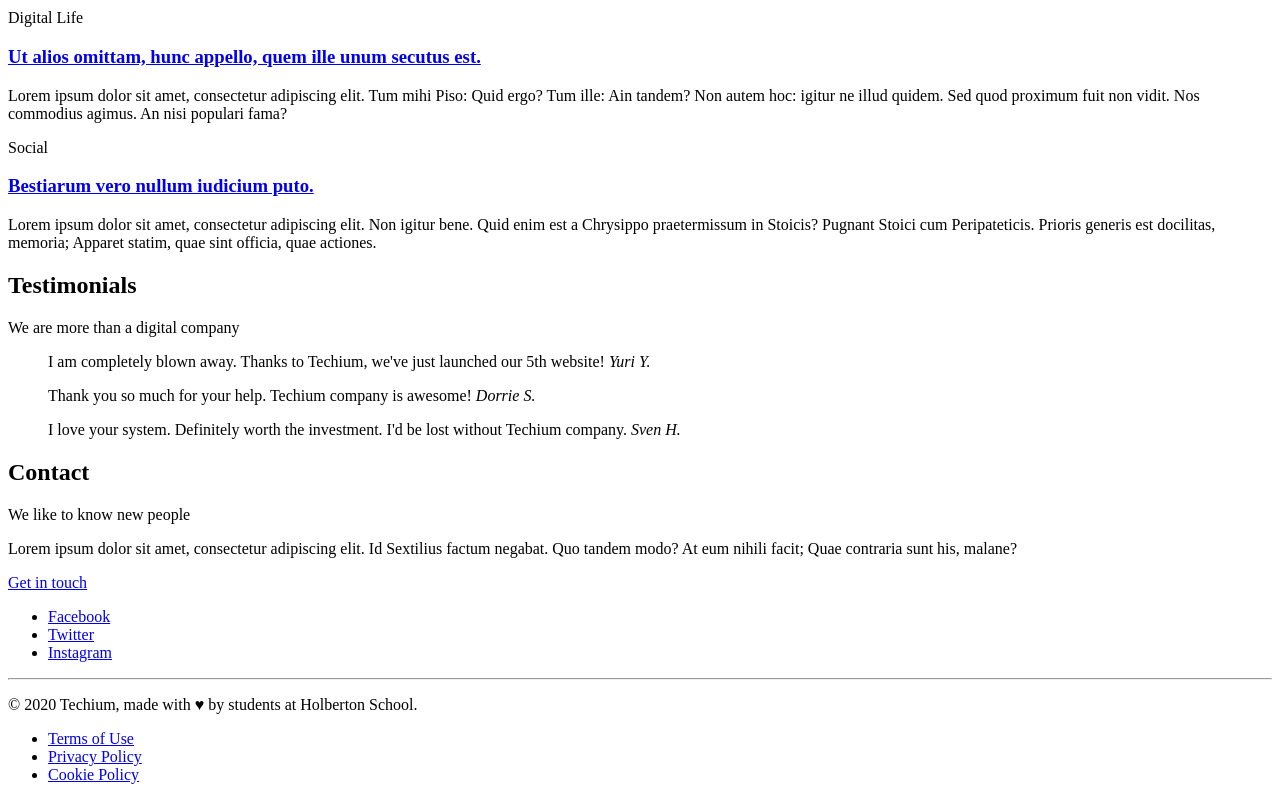
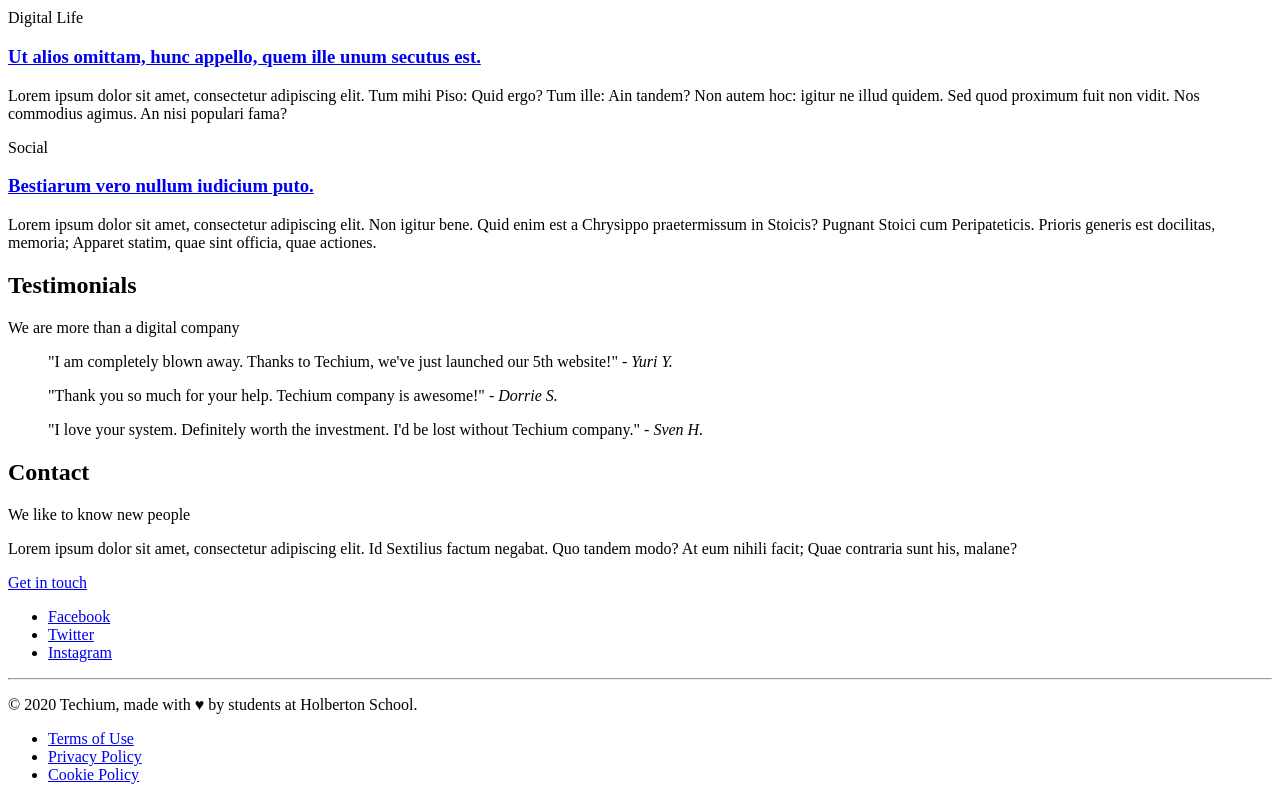
Before and after one commit to Solowise130/alx-frontend, a plain HTML site: page 0x00-html_advanced/29-index.html in a window 1280 px wide. Shown: the part 1423-2223 px from the top of the page. Drawn offline with Linux system fonts and the light colour scheme.

Commit message:
29. Client quotes

```diff
--- a/0x00-html_advanced/29-index.html
+++ b/0x00-html_advanced/29-index.html
@@ -158,28 +158,26 @@
                 <div>
                         <article>
                           <blockquote>
-                            <p>
-                                I am completely blown away. Thanks to Techium, we've just launched our 5th website!
-                                <cite>Yuri Y.</cite>
-                            </p>
+                            "I am completely blown away. Thanks to Techium, we've just launched our 5th website!"
+                            <cite>- Yuri Y.</cite>
                           </blockquote>
                         </article>
+
                         <article>
                           <blockquote>
-                            <p>
-                                Thank you so much for your help. Techium company is awesome!
-                                <cite>Dorrie S.</cite>
-                            </p>
+                            "Thank you so much for your help. Techium company is awesome!"
+                            <cite>- Dorrie S.</cite>
                           </blockquote>
                         </article>
+
                         <article>
                           <blockquote>
-                            <p>
-                                I love your system. Definitely worth the investment. I'd be lost without Techium company.
-                                <cite>Sven H.</cite>
-                            </p>
+                            "I love your system. Definitely worth the investment. I'd be lost without Techium company."
+                            <cite>- Sven H.</cite>
                           </blockquote>
                         </article>
+                      </section>
+
                 </div>
             </div>
         </section>
@@ -218,6 +216,7 @@
                 <li><a href="#">Terms of Use</a></li>
                 <li><a href="#">Privacy Policy</a></li>
                 <li><a href="#">Cookie Policy</a></li>
+
             </ul>
         </div>
     </footer>
```
Lines whose indentation alone changed are shown as unchanged.
